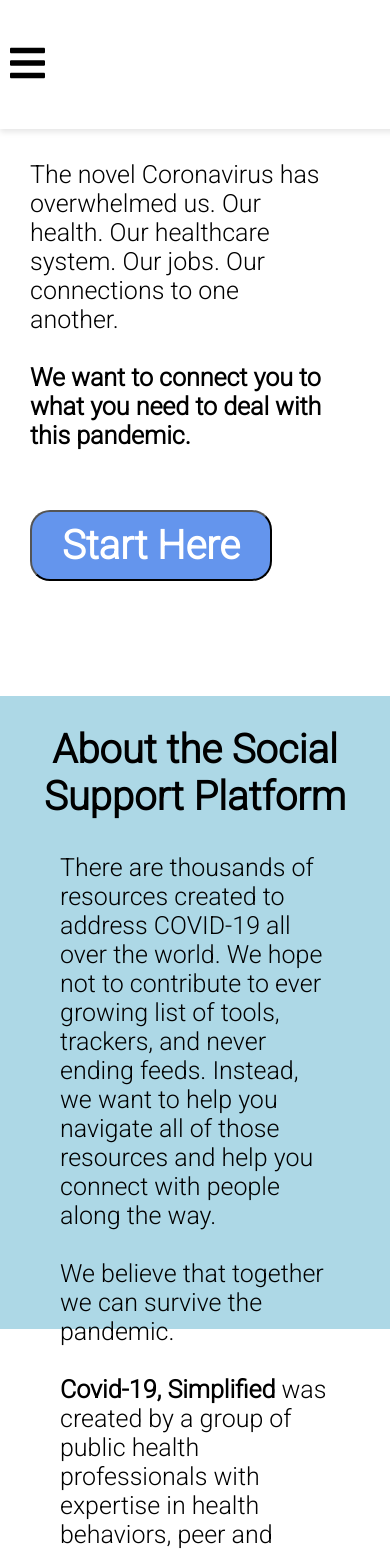
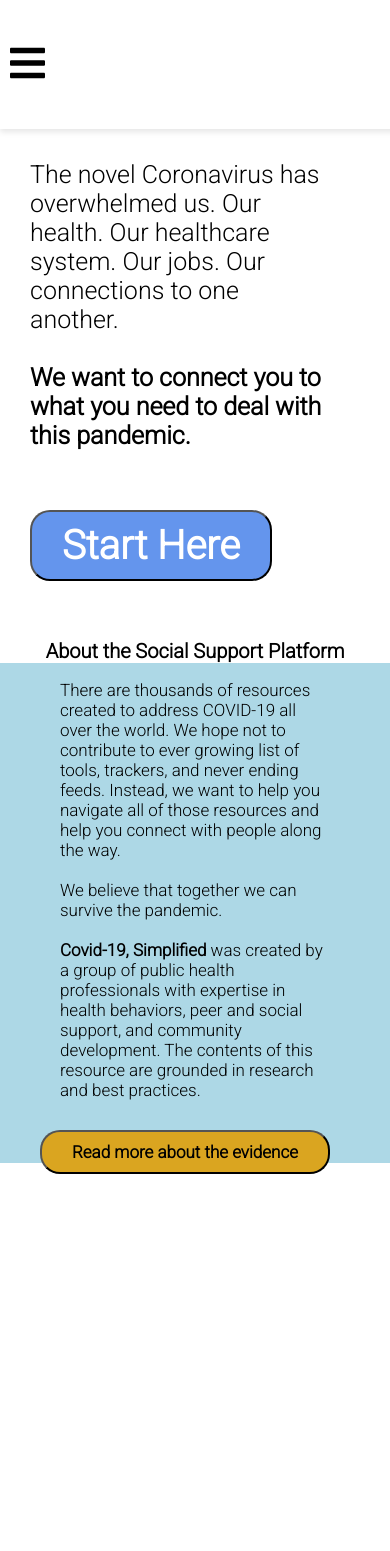
Before and after one commit to alexiscameronfrankel/covid19, a React (Create React App) app: page / in a window 390 px wide. Shown: the top 1551 px of the page. After the commit the page ends 1204 px from the top, so only its background shows below. Built offline with nearby package versions, Linux system fonts and the light colour scheme.

Commit message:
2nd section done

```diff
--- a/src/App.css
+++ b/src/App.css
@@ -6,7 +6,7 @@
   font-family: 'Roboto', sans-serif;
   /* BORDER-BOX: tells the browser to account for any border and padding in the values you specify for an element's width and height. If you set an element's width to 100 pixels, that 100 pixels will include any border or padding you added, and the content box will shrink to absorb that extra width. This typically makes it much easier to size elements. */
   box-sizing: border-box;
-  cursor:crosshair;
+  cursor:default;
 }
 
 
@@ -169,15 +169,17 @@
 /*-- second section start --*/
 
 #about_home{
-  height: 75vh;
+  height: 500px;
   background-color: lightblue;
+  display: flex;
+  align-items: center;
+
 }
 
 #about_home h1{
   text-align: center;
   font-weight: bolder;
   font-size: 40px;
-  padding-top: 30px;
 }
 
 #about_home article{
@@ -196,6 +198,22 @@
   display:flex;
   align-items: center;
   justify-content: center;
+  float:right;
+  margin-right: 60px;
 
 
 }
+
+@media all and (max-width: 990px){
+
+  #about_home article{
+  font-size:17px;
+  }
+  #about_home h1{
+    font-size: 20px;
+
+  }
+  #about_home_btn{
+    font-size: 17px;
+  }
+}
--- a/src/components/Home.js
+++ b/src/components/Home.js
@@ -15,6 +15,7 @@
                  </article>
               </section>
               <section id="about_home">
+                <div>
                 <h1>About the Social Support Platform</h1>
                 <article>
                     There are thousands of resources created to address COVID-19 all over the world. We hope not to contribute to ever growing list of tools, trackers, and never ending feeds. Instead, we want to help you navigate all of those resources and help you connect with people along the way.
@@ -24,6 +25,7 @@
                     <b>Covid-19, Simplified</b> was created by a group of public health professionals with expertise in health behaviors, peer and social support, and community development. The contents of this resource are grounded in research and best practices.
                 </article>
                 <button id="about_home_btn" type="button">Read more about the evidence</button>
+               </div>
               </section>
             </>
         );
```
